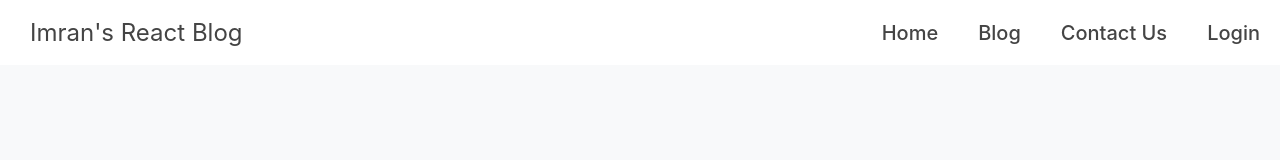
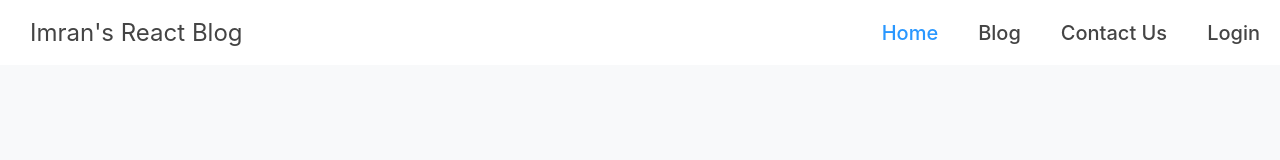
Before and after one commit to imranoorRahman/react_full_stack_blog, a React (Create React App) app in the folder my-react-blog/: page /login in a window 1280 px wide. In both pictures the pointer is over the link "Home". Shown: the top 160 px of the page. Built offline with nearby package versions, Linux system fonts and the light colour scheme.

Commit message:
Navigation links change colour when hovered over

```diff
--- a/my-react-blog/src/assets/scss/_navigation.scss
+++ b/my-react-blog/src/assets/scss/_navigation.scss
@@ -27,6 +27,10 @@
       padding: 0 20px 0 20px;
       font-size: 20px;
       color: $text-color;
+
+      &:hover {
+        color: $text-link;
+      }
     }
   }
 }
```
